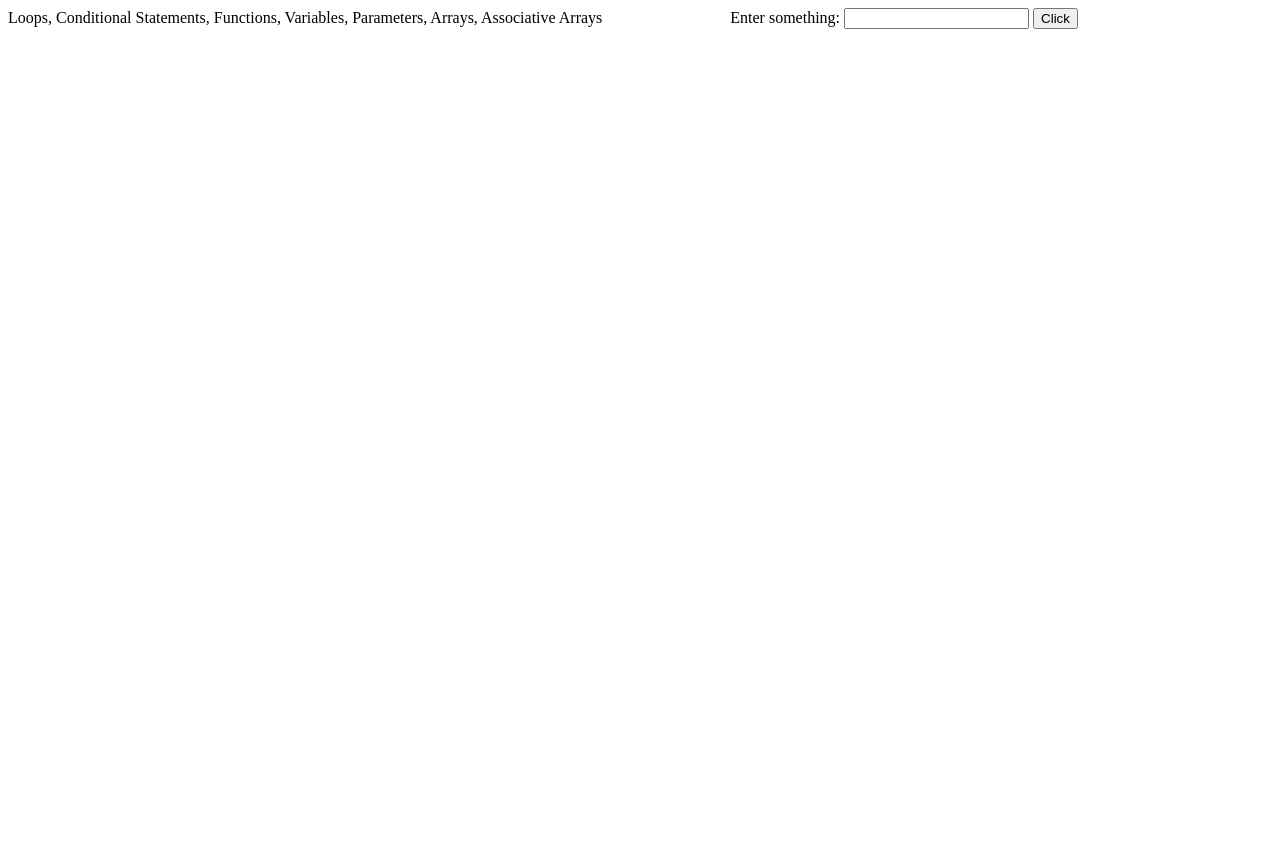
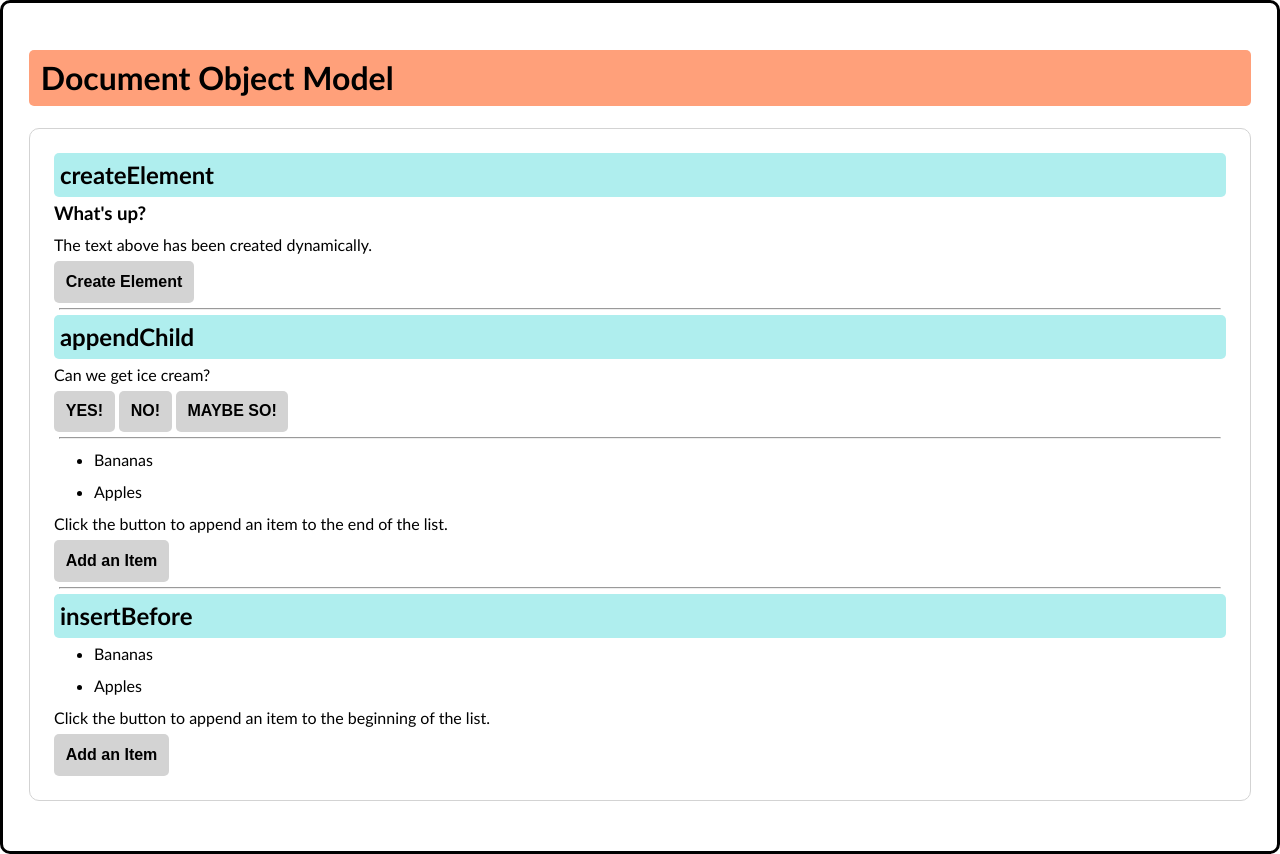
Before and after one commit to kristinaplauche/kristinaplauche.github.io, a plain HTML site: page cs261/dom.html in a window 1280 px wide. Before the commit the page ends 800 px from the top, so only its background shows below. Drawn offline with Linux system fonts and the light colour scheme.

Commit message:
DOM fluency
completed DOM fluency page

```diff
--- a/cs261/dom.html
+++ b/cs261/dom.html
@@ -3,35 +3,53 @@
 
 <head>
     <meta charset="utf-8">
-    <title>JavaScript Fluency</title>
+    <title>DOM Fluency| Demonstrate fluency in DOM Manipulation Using createElement, appendChild, insertBefore</title>
+    <meta name="description" content="cs-261 document object model ">
+    <link rel="stylesheet" href="../styles/normalize.css">
+    <link rel="stylesheet" href="../styles/styles.css">
 
-    Loops, Conditional Statements, Functions, Variables, Parameters, Arrays, Associative Arrays
 
-    <script type="text/javascript">
-        /* Input:
-         * Processing:
-         * Output:
-         */
-        function coolThing() {
-            // Read something from the user.
-            var text = document.getElementById('theInputBox').value;
-
-            // Convert what the user typed from text into a number.
-            var thingOne = parseFloat(text);
-
-            // Convert thingOne into thingTwo.
-            var thingTwo = thingOne * 0.94635295;
-
-            // Display the amount of thingTwo to the user.
-            document.getElementById('outputDiv').innerHTML = thingTwo;
-        }
-    </script>
 </head>
 
-<body>                               Enter something:
-    <input type="text" id="theInputBox">
-    <button type="button" onclick="coolThing()">Click</button>
-    <div id="outputDiv"></div>
+<body>
+    <div class="wrapper">
+        <h1>Document Object Model</h1>
+        <div class="topic fluency" id="parent1">
+            <h2>createElement</h2>
+            <div id="div1">The text above has been created dynamically.</div>
+            <button type="button" onclick="addElement()" class="btn-success">Create Element</button>
+            <hr/>
+            <h2>appendChild</h2>
+            <p id="p1">Can we get ice cream? </p>
+            <button class="btn-success" onclick="addTextNode('YES! ');">YES!</button>
+            <button class="btn-success" onclick="addTextNode('NO! ');">NO!</button>
+            <button class="btn-success" onclick="addTextNode('MAYBE SO! ');">MAYBE SO!</button>
+
+            <hr />
+            <ul id="myList">
+                <li>Bananas</li>
+                <li>Apples</li>
+            </ul>
+
+            <p>Click the button to append an item to the end of the list.</p>
+
+            <button class="btn-success" onclick="appendList()">Add an Item</button>
+
+            <hr/>
+            <h2>insertBefore</h2>
+            <ul id="myList2">
+                <li>Bananas</li>
+                <li>Apples</li>
+            </ul>
+
+            <p>Click the button to append an item to the beginning of the list.</p>
+
+            <button class="btn-success" onclick="appendListBefore()">Add an Item</button>
+        </div>
+
+    </div>
+
 </body>
+<script src="scripts/dom.js "></script>
 
 </html>
--- /dev/null
+++ b/cs261/scripts/dom.js
@@ -0,0 +1,49 @@
+//###### DOM FLUENCY CODE ######///////
+
+
+document.body.onload = addElement;
+function addElement() {
+    // create a new div element
+    var newDiv = document.createElement("h3");
+    // and give it some content
+    var newContent = document.createTextNode("What's up?");
+    // add the text node to the newly created div
+    newDiv.appendChild(newContent);
+    //get parent div
+    var parentDiv = document.getElementById("parent1");
+
+    // add the newly created element and its content into the DOM
+    var currentDiv = document.getElementById("div1");
+    parentDiv.insertBefore(newDiv, currentDiv);
+
+    //document.body.insertBefore(newDiv, currentDiv);
+
+}
+
+///text Node example ///
+function addTextNode(text) {
+    var newtext = document.createTextNode(text),
+        p1 = document.getElementById("p1");
+
+    p1.appendChild(newtext);
+}
+
+
+
+// Append Child list example ///
+function appendList() {
+    var node = document.createElement("LI");
+    var textnode = document.createTextNode("Carrots");
+    node.appendChild(textnode);
+    document.getElementById("myList").appendChild(node);
+}
+
+// insert Before
+function appendListBefore() {
+    var newItem = document.createElement("LI");
+    var textnode = document.createTextNode("Oranges");
+    newItem.appendChild(textnode);
+
+    var list = document.getElementById("myList2");
+    list.insertBefore(newItem, list.childNodes[0]);
+}
```
Also changed, not shown: cs261/json.html (+5 -20 lines), cs261/scripts/javascript.js (+24 -1 lines), cs261/scripts/json.js (added, +59 -0 lines).
